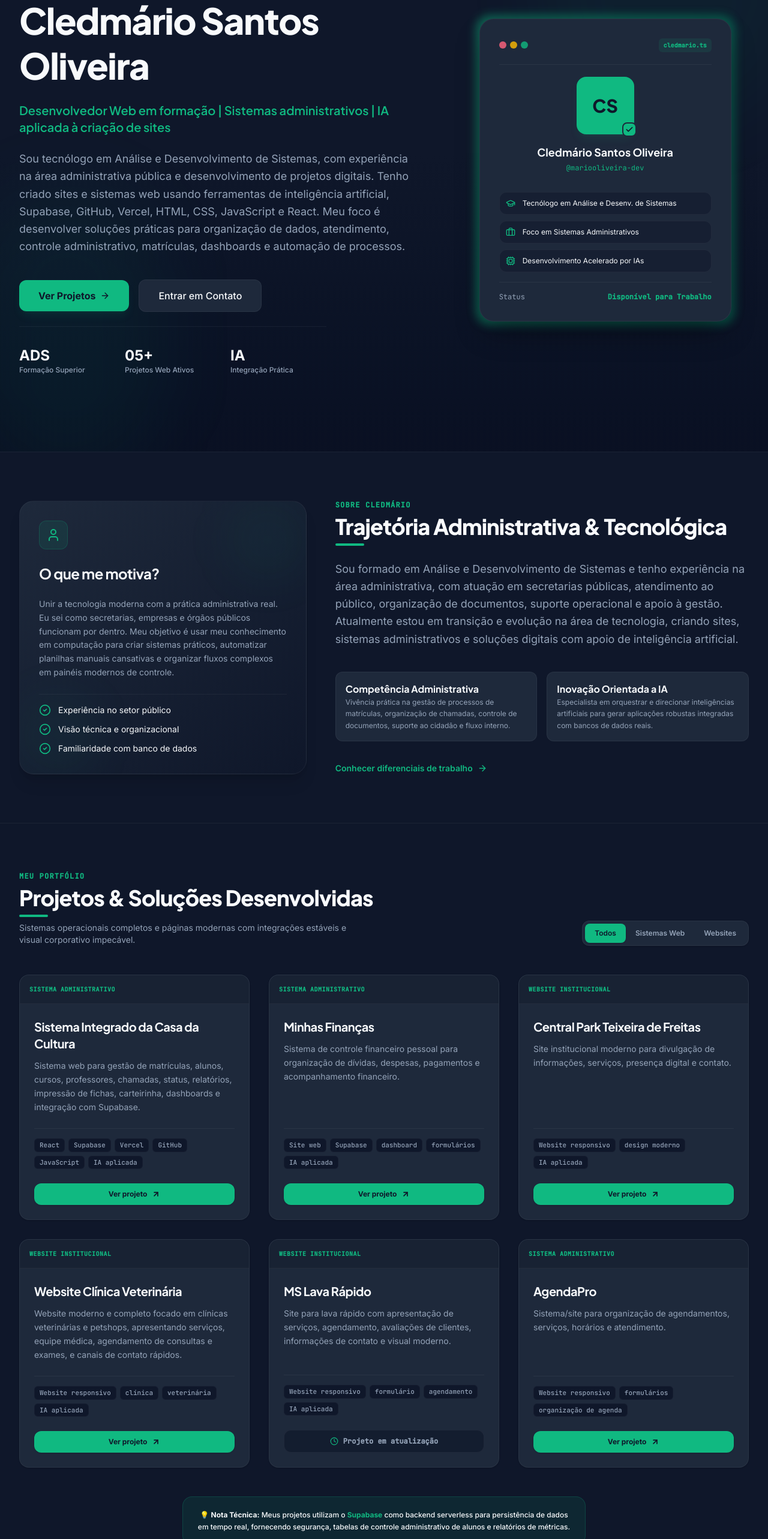
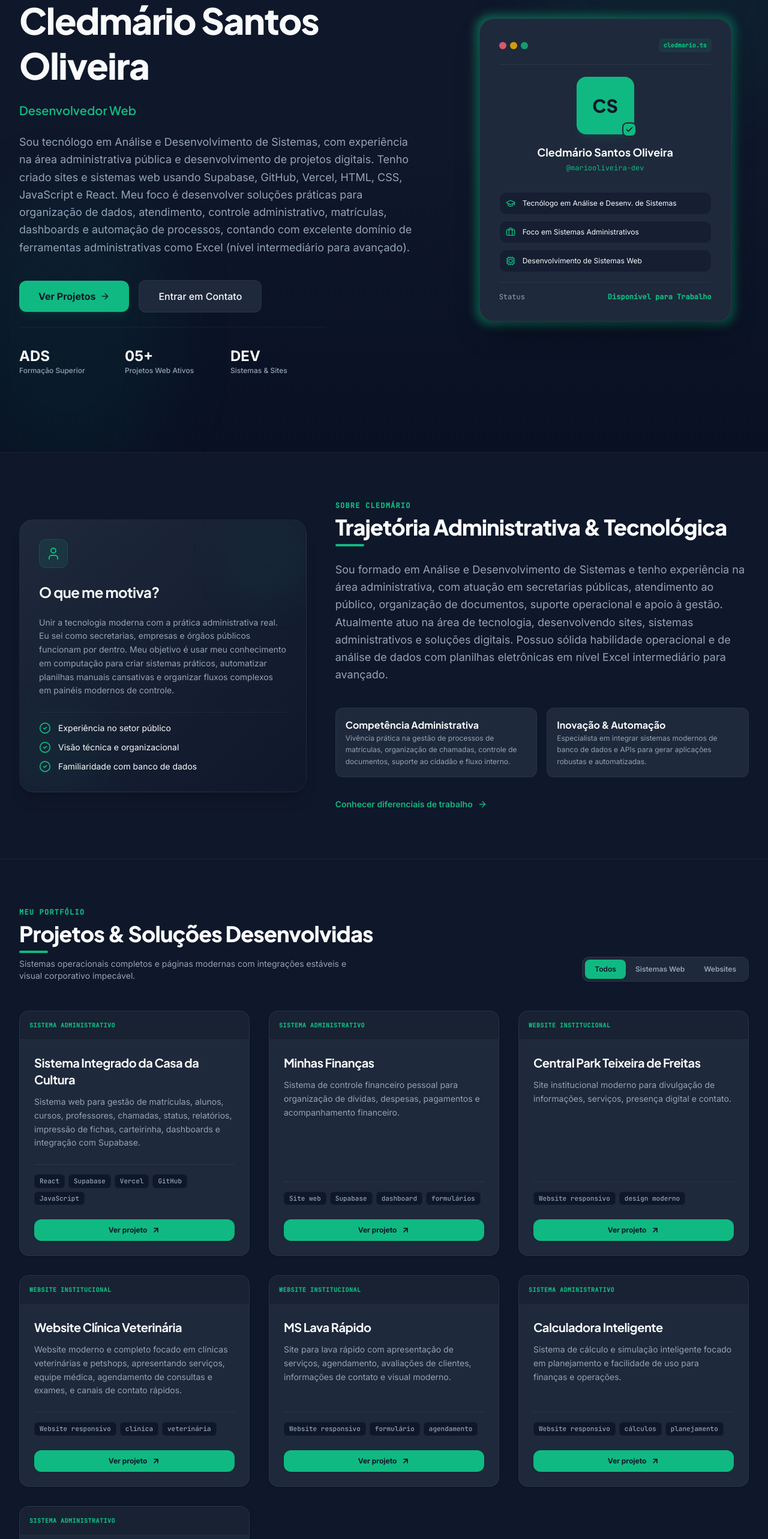
Before and after one commit to mariooliveira-dev/PORTIFOLIO-MARIO, a React (Vite) app: page / in a window 1280 px wide. Shown: the part 234-2800 px from the top of the page at 60% size. Built offline with nearby package versions, Linux system fonts and the light colour scheme.

Commit message:
refactor: update personal profile and branding
Update job title, professional summary, and metadata to reflect a focus on web development. Remove obsolete favicon assets and update project descriptions.

```diff
--- a/index.html
+++ b/index.html
@@ -1,11 +1,9 @@
 <!doctype html>
 <html lang="en">
   <head>
-    <link rel="icon" type="image/x-icon" href="/favicon.ico?v=1" />
-<link rel="shortcut icon" href="/favicon.ico?v=1" />
     <meta charset="UTF-8" />
     <meta name="viewport" content="width=device-width, initial-scale=1.0" />
-    <title>MARIO PORTIFOLIO</title>
+    <title>My Google AI Studio App</title>
   </head>
   <body>
     <div id="root"></div>
--- a/metadata.json
+++ b/metadata.json
@@ -1,6 +1,6 @@
 {
   "name": "Cledmário Santos Oliveira - Portfólio",
-  "description": "Portfólio profissional de Cledmário Santos Oliveira - Tecnólogo em ADS, desenvolvedor web em formação e especialista em sistemas administrativos e inteligência artificial aplicada.",
+  "description": "Portfólio profissional de Cledmário Santos Oliveira - Tecnólogo em ADS, desenvolvedor web e especialista em sistemas administrativos.",
   "requestFramePermissions": [],
   "majorCapabilities": ["MAJOR_CAPABILITY_SERVER_SIDE_GEMINI_API"]
 }
--- a/src/App.tsx
+++ b/src/App.tsx
@@ -116,7 +116,7 @@ export default function App() {
             </div>
             <div className="flex flex-col">
               <span className="font-display font-bold text-text-p tracking-tight leading-none group-hover:text-brand transition-colors">Cledmário Santos</span>
-              <span className="text-[10px] font-mono text-brand mt-1 tracking-wider uppercase font-semibold">ADS • IA • GESTÃO</span>
+              <span className="text-[10px] font-mono text-brand mt-1 tracking-wider uppercase font-semibold">ADS • WEB • GESTÃO</span>
             </div>
           </a>
 
@@ -266,8 +266,8 @@ export default function App() {
                   <p className="text-xs text-text-s font-medium">Projetos Web Ativos</p>
                 </div>
                 <div>
-                  <p className="text-2xl font-bold text-text-p">IA</p>
-                  <p className="text-xs text-text-s font-medium">Integração Prática</p>
+                  <p className="text-2xl font-bold text-text-p">DEV</p>
+                  <p className="text-xs text-text-s font-medium">Sistemas & Sites</p>
                 </div>
               </div>
 
@@ -321,7 +321,7 @@ export default function App() {
                       </div>
                       <div className="flex items-center space-x-3 text-xs text-text-p bg-bg-dark/50 p-2.5 rounded-xl border border-card-border">
                         <Cpu className="w-4 h-4 text-brand shrink-0" />
-                        <span>Desenvolvimento Acelerado por IAs</span>
+                        <span>Desenvolvimento de Sistemas Web</span>
                       </div>
                     </div>
 
@@ -409,9 +409,9 @@ export default function App() {
                   </p>
                 </div>
                 <div className="bg-card-dark p-4 rounded-xl border border-card-border space-y-1.5">
-                  <span className="font-display font-bold text-text-p text-base">Inovação Orientada a IA</span>
+                  <span className="font-display font-bold text-text-p text-base">Inovação & Automação</span>
                   <p className="text-text-s text-xs leading-relaxed">
-                    Especialista em orquestrar e direcionar inteligências artificiais para gerar aplicações robustas integradas com bancos de dados reais.
+                    Especialista em integrar sistemas modernos de banco de dados e APIs para gerar aplicações robustas e automatizadas.
                   </p>
                 </div>
               </div>
@@ -608,20 +608,20 @@ export default function App() {
               </div>
             </div>
 
-            {/* AI & Developer Tools Pillar */}
+            {/* Developer Tools Pillar */}
             <div className="bg-card-dark border border-card-border rounded-2xl p-6 sm:p-8 space-y-6 shadow-lg">
               <div className="flex items-center space-x-3 mb-2">
                 <div className="w-10 h-10 rounded-lg bg-brand-light border border-brand/20 flex items-center justify-center text-brand">
                   <Cpu className="w-5 h-5" />
                 </div>
                 <div>
-                  <h3 className="font-display font-bold text-text-p text-lg">IA & Ferramentas Ágeis</h3>
-                  <p className="text-[11px] text-brand font-mono">DESENVOLVIMENTO ACELERADO</p>
+                  <h3 className="font-display font-bold text-text-p text-lg">Ferramentas & Deploy</h3>
+                  <p className="text-[11px] text-brand font-mono">CONTROLE & DEPLOY</p>
                 </div>
               </div>
 
               <p className="text-xs text-text-s leading-relaxed">
-                Uso pragmático de IA generativa e plataformas low-code para acelerar prazos de entrega e construir protótipos de alta complexidade em poucos dias.
+                Uso de sistemas modernos de controle de versão, builders ágeis e plataformas de hospedagem em nuvem para deploy contínuo de aplicações.
               </p>
 
               <div className="flex flex-wrap gap-2 pt-2">
@@ -630,7 +630,7 @@ export default function App() {
                     key={skill.name}
                     className="text-xs px-3 py-1.5 bg-brand text-bg-dark font-bold rounded-lg border border-brand hover:bg-brand-hover transition-all cursor-default flex items-center gap-1 shadow-sm shadow-brand/10"
                   >
-                    <Sparkles className="w-3 h-3 text-amber-200" />
+                    <Check className="w-3 h-3 text-bg-dark" />
                     {skill.name}
                   </span>
                 ))}
--- a/src/data.ts
+++ b/src/data.ts
@@ -2,9 +2,9 @@ import { Project, Skill, ExperienceItem, Differential, ContactInfo } from './typ
 
 export const personalInfo = {
   name: 'Cledmário Santos Oliveira',
-  title: 'Desenvolvedor Web em formação | Sistemas administrativos | IA aplicada à criação de sites',
-  summary: 'Sou tecnólogo em Análise e Desenvolvimento de Sistemas, com experiência na área administrativa pública e desenvolvimento de projetos digitais. Tenho criado sites e sistemas web usando ferramentas de inteligência artificial, Supabase, GitHub, Vercel, HTML, CSS, JavaScript e React. Meu foco é desenvolver soluções práticas para organização de dados, atendimento, controle administrativo, matrículas, dashboards e automação de processos.',
-  about: 'Sou formado em Análise e Desenvolvimento de Sistemas e tenho experiência na área administrativa, com atuação em secretarias públicas, atendimento ao público, organização de documentos, suporte operacional e apoio à gestão. Atualmente estou em transição e evolução na área de tecnologia, criando sites, sistemas administrativos e soluções digitais com apoio de inteligência artificial.',
+  title: 'Desenvolvedor Web',
+  summary: 'Sou tecnólogo em Análise e Desenvolvimento de Sistemas, com experiência na área administrativa pública e desenvolvimento de projetos digitais. Tenho criado sites e sistemas web usando Supabase, GitHub, Vercel, HTML, CSS, JavaScript e React. Meu foco é desenvolver soluções práticas para organização de dados, atendimento, controle administrativo, matrículas, dashboards e automação de processos, contando com excelente domínio de ferramentas administrativas como Excel (nível intermediário para avançado).',
+  about: 'Sou formado em Análise e Desenvolvimento de Sistemas e tenho experiência na área administrativa, com atuação em secretarias públicas, atendimento ao público, organização de documentos, suporte operacional e apoio à gestão. Atualmente atuo na área de tecnologia, desenvolvendo sites, sistemas administrativos e soluções digitais. Possuo sólida habilidade operacional e de análise de dados com planilhas eletrônicas em nível Excel intermediário para avançado.',
 };
 
 export const projects: Project[] = [
@@ -12,7 +12,7 @@ export const projects: Project[] = [
     id: 'secult',
     name: 'Sistema Integrado da Casa da Cultura',
     description: 'Sistema web para gestão de matrículas, alunos, cursos, professores, chamadas, status, relatórios, impressão de fichas, carteirinha, dashboards e integração com Supabase.',
-    technologies: ['React', 'Supabase', 'Vercel', 'GitHub', 'JavaScript', 'IA aplicada'],
+    technologies: ['React', 'Supabase', 'Vercel', 'GitHub', 'JavaScript'],
     link: 'https://sistema-integrado-da-secult.vercel.app',
     category: 'systems'
   },
@@ -20,7 +20,7 @@ export const projects: Project[] = [
     id: 'finance',
     name: 'Minhas Finanças',
     description: 'Sistema de controle financeiro pessoal para organização de dívidas, despesas, pagamentos e acompanhamento financeiro.',
-    technologies: ['Site web', 'Supabase', 'dashboard', 'formulários', 'IA aplicada'],
+    technologies: ['Site web', 'Supabase', 'dashboard', 'formulários'],
     link: 'https://financeiroonline.lovable.app',
     category: 'systems'
   },
@@ -28,7 +28,7 @@ export const projects: Project[] = [
     id: 'centralpark',
     name: 'Central Park Teixeira de Freitas',
     description: 'Site institucional moderno para divulgação de informações, serviços, presença digital e contato.',
-    technologies: ['Website responsivo', 'design moderno', 'IA aplicada'],
+    technologies: ['Website responsivo', 'design moderno'],
     link: 'https://centralparktxf.lovable.app/',
     category: 'websites'
   },
@@ -36,7 +36,7 @@ export const projects: Project[] = [
     id: 'clinicavet',
     name: 'Website Clínica Veterinária',
     description: 'Website moderno e completo focado em clínicas veterinárias e petshops, apresentando serviços, equipe médica, agendamento de consultas e exames, e canais de contato rápidos.',
-    technologies: ['Website responsivo', 'clínica', 'veterinária', 'IA aplicada'],
+    technologies: ['Website responsivo', 'clínica', 'veterinária'],
     link: 'https://web-site-clinica-veterin-ria.vercel.app/',
     category: 'websites'
   },
@@ -44,10 +44,17 @@ export const projects: Project[] = [
     id: 'mslava',
     name: 'MS Lava Rápido',
     description: 'Site para lava rápido com apresentação de serviços, agendamento, avaliações de clientes, informações de contato e visual moderno.',
-    technologies: ['Website responsivo', 'formulário', 'agendamento', 'IA aplicada'],
-    link: 'COLOCAR_LINK_AQUI',
-    isComingSoonOrUpdating: true,
+    technologies: ['Website responsivo', 'formulário', 'agendamento'],
+    link: 'https://mslavarapidotxf.lovable.app',
     category: 'websites'
+  },
+  {
+    id: 'calculadora',
+    name: 'Calculadora Inteligente',
+    description: 'Sistema de cálculo e simulação inteligente focado em planejamento e facilidade de uso para finanças e operações.',
+    technologies: ['Website responsivo', 'cálculos', 'planejamento'],
+    link: 'https://nexafinanceoficial.lovable.app',
+    category: 'systems'
   },
   {
     id: 'agendapro',
@@ -68,14 +75,15 @@ export const skills: Skill[] = [
   { name: 'Supabase', category: 'tech' },
   { name: 'Banco de dados', category: 'tech' },
 
-  // Tools / AI
-  { name: 'Criação de sites com IA', category: 'tools' },
-  { name: 'Google AI Code', category: 'tools' },
+  // Tools / Admin
+  { name: 'Git', category: 'tools' },
+  { name: 'Vite', category: 'tools' },
   { name: 'Lovable', category: 'tools' },
   { name: 'GitHub', category: 'tools' },
   { name: 'Vercel', category: 'tools' },
 
   // Admin / Solutions
+  { name: 'Excel (Intermediário ao Avançado)', category: 'admin' },
   { name: 'Sistemas administrativos', category: 'admin' },
   { name: 'Dashboards', category: 'admin' },
   { name: 'Formulários online', category: 'admin' },
@@ -102,8 +110,8 @@ export const experiences: ExperienceItem[] = [
 
 export const differentials: Differential[] = [
   {
-    title: 'Sistemas Web com Inteligência Artificial',
-    description: 'Capacidade de usar ferramentas modernas de IA generativa para acelerar o desenvolvimento de interfaces e sistemas web, garantindo agilidade e inovação.'
+    title: 'Desenvolvimento de Alta Qualidade',
+    description: 'Foco em criar soluções de código limpo, de alta performance e totalmente adaptadas para computadores e dispositivos móveis.'
   },
   {
     title: 'Experiência Real Administrativa',
```
Also changed, not shown: 1 other file (tests, documents, lock files or other folders).
